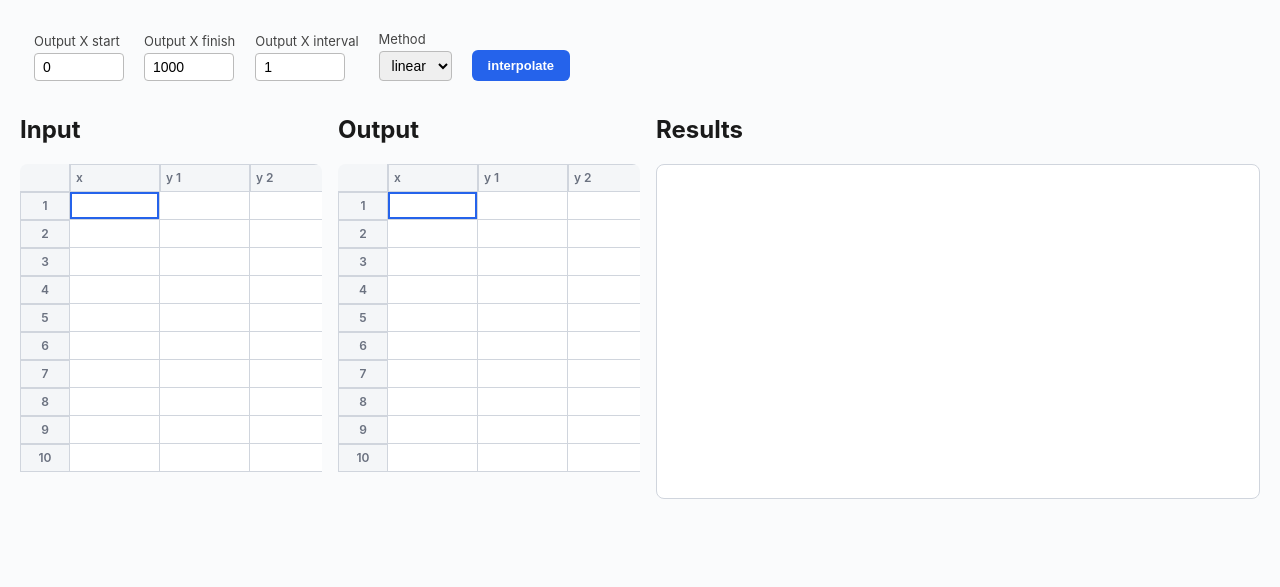
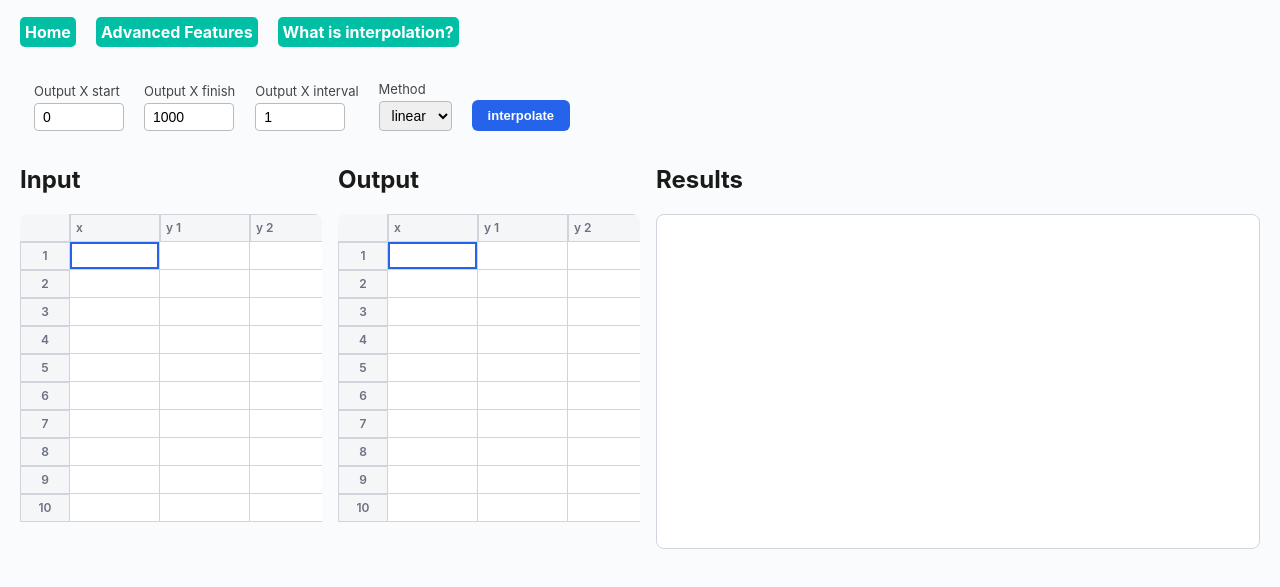
Before and after one commit to ryu158/144_nix, a plain HTML site: page pyt/webui/interp3/prj/interpolate/index_interpolate.html in a window 1280 px wide. Shown: the part 125-712 px from the top of the page. Drawn offline with Linux system fonts and the light colour scheme.

Commit message:
webUI_interpolate, 18

```diff
--- a/pyt/webui/interp3/dev_basic/style.css
+++ b/pyt/webui/interp3/dev_basic/style.css
@@ -391,3 +391,33 @@ body {
 .kofitext {
   font-size: 18px !important;
 }
+.custom-link {
+  display: inline-block;
+  color: #00bfa5;
+  text-decoration: none;
+  font-weight: bold;
+  transition: color 0.2s ease, transform 0.2s ease;;
+}
+.custom-link:hover {
+  color: #008b78;
+  text-decoration: none;
+  transform: scale(1.05);
+}
+.teal-button-link {
+  display: inline-block;
+  background-color: #00bfa5;
+  color: #ffffff;
+  text-decoration: none;
+  font-weight: normal;
+  padding: 5px 5px;
+  border-radius: 5px;
+
+  transition: background-color 0.2s ease, transform 0.2s ease;
+}
+.teal-button-link:hover {
+  background-color: #008b78;
+  color: #ffffff;
+  text-decoration: none;
+
+  transform: scale(1.02);
+}
--- a/pyt/webui/interp3/prj/interpolate/index_interpolate.html
+++ b/pyt/webui/interp3/prj/interpolate/index_interpolate.html
@@ -9,7 +9,6 @@
 <link rel="stylesheet" href="../../dev_basic/style.css">
 </head>
 <body>
-
 	<div id="app">
 		<header class="app-header">
 			<div class="controls-row">
@@ -22,6 +21,24 @@
 					<script type='text/javascript'>kofiwidget2.init('Buy me a coffee?', '#21c2b5', 'N6P8238CBS');kofiwidget2.draw();
 					</script>
 				</div>
+			</div>
+			<div class="controls-row">
+				<div class="field">
+					<a href="https://ryuora144.duckdns.org/interpolate" target="_blank" rel="noopener" class="teal-button-link">
+						<strong>Home</strong>
+					</a>
+				</div>
+				<div class="field">
+					<a href="https://ryuora144.duckdns.org" target="_blank" rel="noopener" class="teal-button-link">
+						<strong>Advanced Features</strong>
+					</a>
+				</div>
+				<div class="field">
+					<a href="https://ryuora144.duckdns.org" target="_blank" rel="noopener" class="teal-button-link">
+						<strong>What is interpolation?</strong>
+					</a>
+				</div>
+			</div>
 		</header>
 
 		<div class="app-toolbar">
@@ -68,7 +85,6 @@
 				<div id="chartContainer" class="panel-body"></div>
 			</section>
 		</div>
-
 	</div>
 
 	<script src='https://storage.ko-fi.com/cdn/scripts/overlay-widget.js'></script>
```
